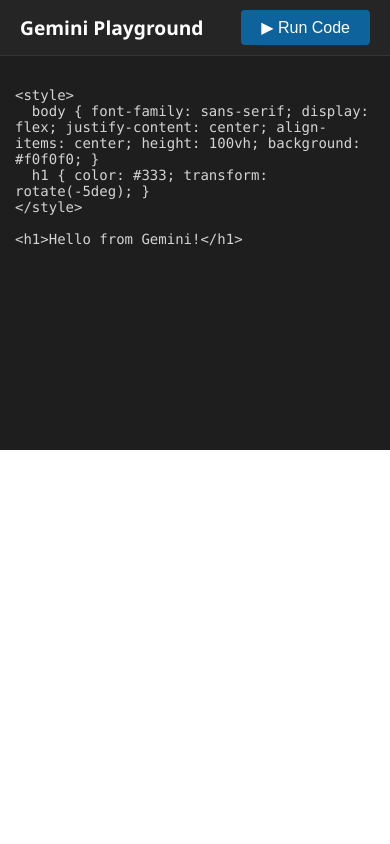
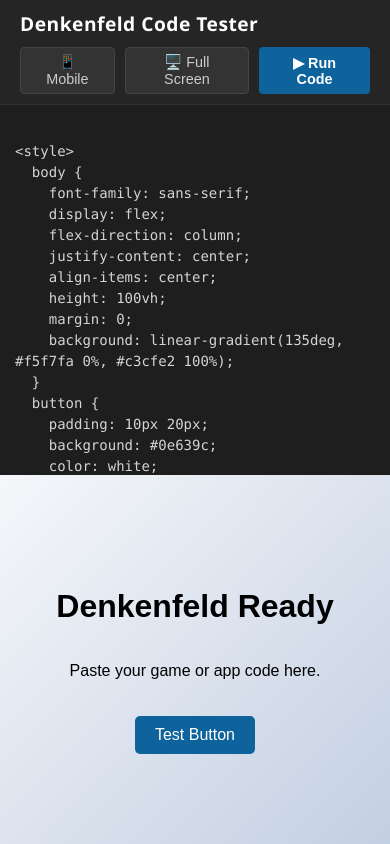
Before and after one commit to Denkenfeld/playground, a plain HTML site: page index.html in a window 390 px wide. Drawn offline with Linux system fonts and the light colour scheme.

Commit message:
Update index.html

```diff
--- a/index.html
+++ b/index.html
@@ -3,7 +3,7 @@
 <head>
     <meta charset="UTF-8">
     <meta name="viewport" content="width=device-width, initial-scale=1.0">
-    <title>Gemini Code Playground</title>
+    <title>Denkenfeld Code Tester</title>
     <style>
         /* Basic Reset and Layout */
         body, html { margin: 0; padding: 0; height: 100%; font-family: 'Segoe UI', sans-serif; }
@@ -18,26 +18,41 @@
             justify-content: space-between;
             align-items: center;
         }
-        h1 { margin: 0; font-size: 1.2rem; }
+        h1 { margin: 0; font-size: 1.2rem; font-weight: 600; letter-spacing: 0.5px; }
+
+        /* Controls Group */
+        .controls { display: flex; gap: 10px; }
 
         /* Button Styling */
-        #run-btn {
-            background-color: #0e639c;
-            color: white;
-            border: none;
-            padding: 8px 20px;
+        button {
+            background-color: #333;
+            color: #ccc;
+            border: 1px solid #444;
+            padding: 6px 15px;
             cursor: pointer;
-            font-size: 1rem;
+            font-size: 0.9rem;
             border-radius: 4px;
-            transition: background 0.2s;
+            transition: all 0.2s;
+            display: flex;
+            align-items: center;
+            gap: 5px;
         }
+        button:hover { background-color: #444; color: white; }
+
+        /* Run Button Special Style */
+        #run-btn { background-color: #0e639c; color: white; border: none; font-weight: bold; }
         #run-btn:hover { background-color: #1177bb; }
+
+        /* Active State for View Buttons */
+        button.active { background-color: #555; border-color: #777; color: white; }
 
         /* Main Content Area */
         #container {
             display: flex;
             flex: 1;
-            height: calc(100% - 60px); /* Adjust for header height */
+            height: calc(100% - 60px);
+            position: relative;
+            background-color: #1e1e1e;
         }
 
         /* Editor Section */
@@ -46,7 +61,11 @@
             border-right: 1px solid #333;
             display: flex;
             flex-direction: column;
+            transition: width 0.3s ease;
         }
+        /* When hidden in full screen mode */
+        #editor-container.hidden { width: 0; overflow: hidden; border: none; }
+
         textarea {
             width: 100%;
             height: 100%;
@@ -59,37 +78,69 @@
             font-size: 14px;
             outline: none;
             box-sizing: border-box;
+            line-height: 1.5;
         }
 
         /* Preview Section */
         #preview-container {
             width: 50%;
-            background-color: white; /* Iframe needs white bg usually */
+            background-color: white;
+            display: flex;
+            justify-content: center;
+            align-items: center; /* Centers mobile view */
+            transition: width 0.3s ease, background-color 0.3s;
+            overflow: hidden;
+            position: relative;
         }
+        /* When expanded in full screen mode */
+        #preview-container.full-width { width: 100%; }
+
+        /* Mobile View Background */
+        #preview-container.mobile-mode { background-color: #333; }
+
         iframe {
             width: 100%;
             height: 100%;
             border: none;
-            display: block;
+            background-color: white;
+            transition: all 0.3s ease;
+            box-shadow: none;
         }
 
-        /* Mobile Responsiveness */
+        /* Mobile View Specifics for Iframe */
+        iframe.mobile-view {
+            width: 375px; /* Standard mobile width */
+            height: 667px;
+            border-radius: 10px;
+            box-shadow: 0 0 20px rgba(0,0,0,0.5);
+            border: 8px solid #111;
+        }
+
+        /* Mobile Responsiveness for the tool itself */
         @media (max-width: 768px) {
+            header { flex-direction: column; gap: 10px; align-items: flex-start; }
+            .controls { width: 100%; justify-content: space-between; }
             #container { flex-direction: column; }
-            #editor-container, #preview-container { width: 100%; height: 50%; }
+            #editor-container, #preview-container { width: 100% !important; height: 50%; }
+            /* Disable special views on actual mobile devices to prevent breaking layout */
+            #editor-container.hidden { height: 0; }
         }
     </style>
 </head>
 <body>
 
     <header>
-        <h1>Gemini Playground</h1>
-        <button id="run-btn">▶ Run Code</button>
+        <h1>Denkenfeld Code Tester</h1>
+        <div class="controls">
+            <button id="mobile-btn" title="Toggle Mobile View">📱 Mobile</button>
+            <button id="fullscreen-btn" title="Toggle Full Screen Result">🖥️ Full Screen</button>
+            <button id="run-btn" title="Run (Ctrl + Enter)">▶ Run Code</button>
+        </div>
     </header>
 
     <div id="container">
         <div id="editor-container">
-            <textarea id="code-input" placeholder="Paste your HTML/CSS/JS code here..."></textarea>
+            <textarea id="code-input" spellcheck="false" placeholder="Paste your HTML/CSS/JS code here..."></textarea>
         </div>
         <div id="preview-container">
             <iframe id="preview-frame"></iframe>
@@ -98,31 +149,51 @@
 
     <script>
         const runBtn = document.getElementById('run-btn');
+        const mobileBtn = document.getElementById('mobile-btn');
+        const fullscreenBtn = document.getElementById('fullscreen-btn');
+
         const codeInput = document.getElementById('code-input');
         const previewFrame = document.getElementById('preview-frame');
+        const previewContainer = document.getElementById('preview-container');
+        const editorContainer = document.getElementById('editor-container');
 
-        // Function to inject code into the iframe
+        // 1. RUN CODE
         function runCode() {
             const code = codeInput.value;
             const frameDoc = previewFrame.contentDocument || previewFrame.contentWindow.document;
-
             frameDoc.open();
             frameDoc.write(code);
             frameDoc.close();
         }
 
-        // Run on click
         runBtn.addEventListener('click', runCode);
 
-        // Optional: Run automatically if you press Ctrl+Enter inside the text area
+        // Run on Ctrl+Enter
         codeInput.addEventListener('keydown', function(e) {
             if (e.ctrlKey && e.key === 'Enter') {
                 runCode();
             }
         });
 
-        // Load some initial text
-        codeInput.value = `\n<style>\n  body { font-family: sans-serif; display: flex; justify-content: center; align-items: center; height: 100vh; background: #f0f0f0; }\n  h1 { color: #333; transform: rotate(-5deg); }\n</style>\n\n<h1>Hello from Gemini!</h1>`;
+        // 2. TOGGLE MOBILE VIEW
+        mobileBtn.addEventListener('click', () => {
+            previewFrame.classList.toggle('mobile-view');
+            previewContainer.classList.toggle('mobile-mode');
+            mobileBtn.classList.toggle('active');
+        });
+
+        // 3. TOGGLE FULL SCREEN (Hide Editor)
+        fullscreenBtn.addEventListener('click', () => {
+            editorContainer.classList.toggle('hidden');
+            previewContainer.classList.toggle('full-width');
+            fullscreenBtn.classList.toggle('active');
+        });
+
+        // Initial Demo Code
+        codeInput.value = `\n<style>\n  body { \n    font-family: sans-serif; \n    display: flex; \n    flex-direction: column;\n    justify-content: center; \n    align-items: center; \n    height: 100vh; \n    margin: 0;\n    background: linear-gradient(135deg, #f5f7fa 0%, #c3cfe2 100%); \n  }\n  button { \n    padding: 10px 20px; \n    background: #0e639c; \n    color: white; \n    border: none; \n    border-radius: 5px; \n    cursor: pointer; \n    font-size: 16px;\n    margin-top: 20px;\n  }\n  button:hover { transform: scale(1.05); }\n</style>\n\n<h1>Denkenfeld Ready</h1>\n<p>Paste your game or app code here.</p>\n<button onclick="alert('It works!')">Test Button</button>`;
+
+        // Run initial code so screen isn't empty
+        runCode();
     </script>
 </body>
 </html>
```
